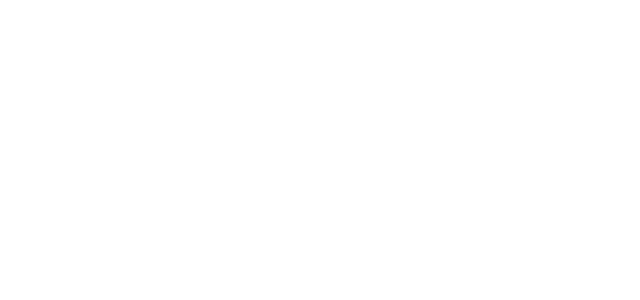
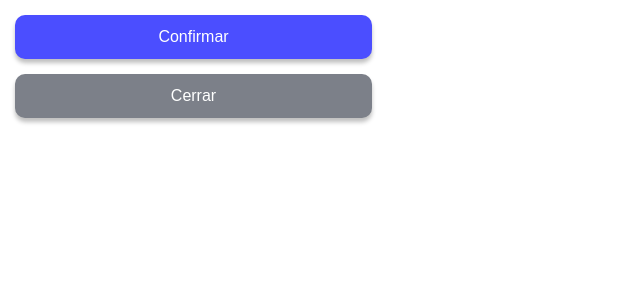
Before and after one commit to Talent-G/Talent-G, a React (Create React App) app: page / in a window 1280 px wide. Shown: the top 300 px of the page, without its empty margins (0-640 px from the left). Built offline with nearby package versions, Linux system fonts and the light colour scheme.

Commit message:
Done: Buttons

```diff
--- a/src/App.js
+++ b/src/App.js
@@ -1,4 +1,5 @@
 import Dashboard from "./containers/Dashboard";
+import Boton from "./components/Boton";
 //import React, { useState } from "react";
 //import Modal from "./components/Modal";
 //mport Boton from "./components/Boton";
@@ -17,7 +18,20 @@
           </Modal>
       </div> */}
 
-      <Dashboard />
+      <Dashboard>
+        <div>
+          <Boton
+            tipo="primary-button"
+            funcion={() => alert("Se envió el formulario via POST")}
+            children={<span>Confirmar</span>}
+          />
+          <Boton
+            tipo="secondary-button"
+            funcion={() => alert("Se cerró el modal")}
+            children={<span>Cerrar</span>}
+          />
+        </div>
+      </Dashboard>
     </div>
   );
 }
--- a/src/components/Boton/index.js
+++ b/src/components/Boton/index.js
@@ -1,19 +1,22 @@
 //import ReactDom from "react-dom";
-import "./styles.css"
+import "./styles.css";
+export default function Boton({ children, tipo, funcion }) {
+  let className = "button";
+  if (tipo) {
+    className = `${className} ${tipo}`;
+  }
 
-export default function Boton({children, tipo, funcion, }) {
   return (
     <div>
-      <button className={tipo} onClick={funcion}>
+      <button className={className} onClick={funcion}>
         {children}
       </button>
     </div>
   );
 }
 
-
 Boton.defaultProps = {
   funcion: () => {
     console.log("Dato default en button");
-  }
+  },
 };
--- a/src/components/Boton/styles.css
+++ b/src/components/Boton/styles.css
@@ -1,29 +1,33 @@
 @import "../../globals.css";
 
-.primary-button {
-  width: 350px;
-  height: 25px;
+.button {
+  width: 357px;
+  height: 44px;
   margin: 15px;
   display: block;
-  color: white;
+  color: gray;
   font-size: var(--text-font-size);
-  background-color: var(--primary-color);
   border-radius: 10px;
   border: none;
   box-shadow: var(--box-shadow);
   cursor: pointer;
+  transition: all ease 150ms;
+}
+
+.button:hover {
+  filter: brightness(85%);
+}
+
+.button:active {
+  filter: brightness(75%);
+}
+
+.primary-button {
+  color: white;
+  background-color: var(--button-primary);
 }
 
 .secondary-button {
-  width: 350px;
-  height: 25px;
-  display: block;
-  margin: 15px;
   color: white;
-  font-size: var(--text-font-size);
-  background-color: var(--secondary-color);
-  border-radius: 10px;
-  border: none;
-  box-shadow: var(--box-shadow);
-  cursor: pointer;
+  background-color: var(--button-secondary);
 }
--- a/src/globals.css
+++ b/src/globals.css
@@ -1,9 +1,11 @@
 :root {
   --primary-color: #bed731;
   --secondary-color: #7c8089;
-  --tertiary-color: #18181A;
+  --tertiary-color: #18181a;
   --box-shadow: 0px 4px 4px rgba(0, 0, 0, 0.25);
   --text-font-size: 1rem;
   --title-font-size: 2rem;
   --subtitle-font-size: 1.5rem;
+  --button-primary: #4b4eff;
+  --button-secondary: #7c8089;
 }
```
Also changed, not shown: src/containers/Dashboard/index.js (+2 -6 lines).
